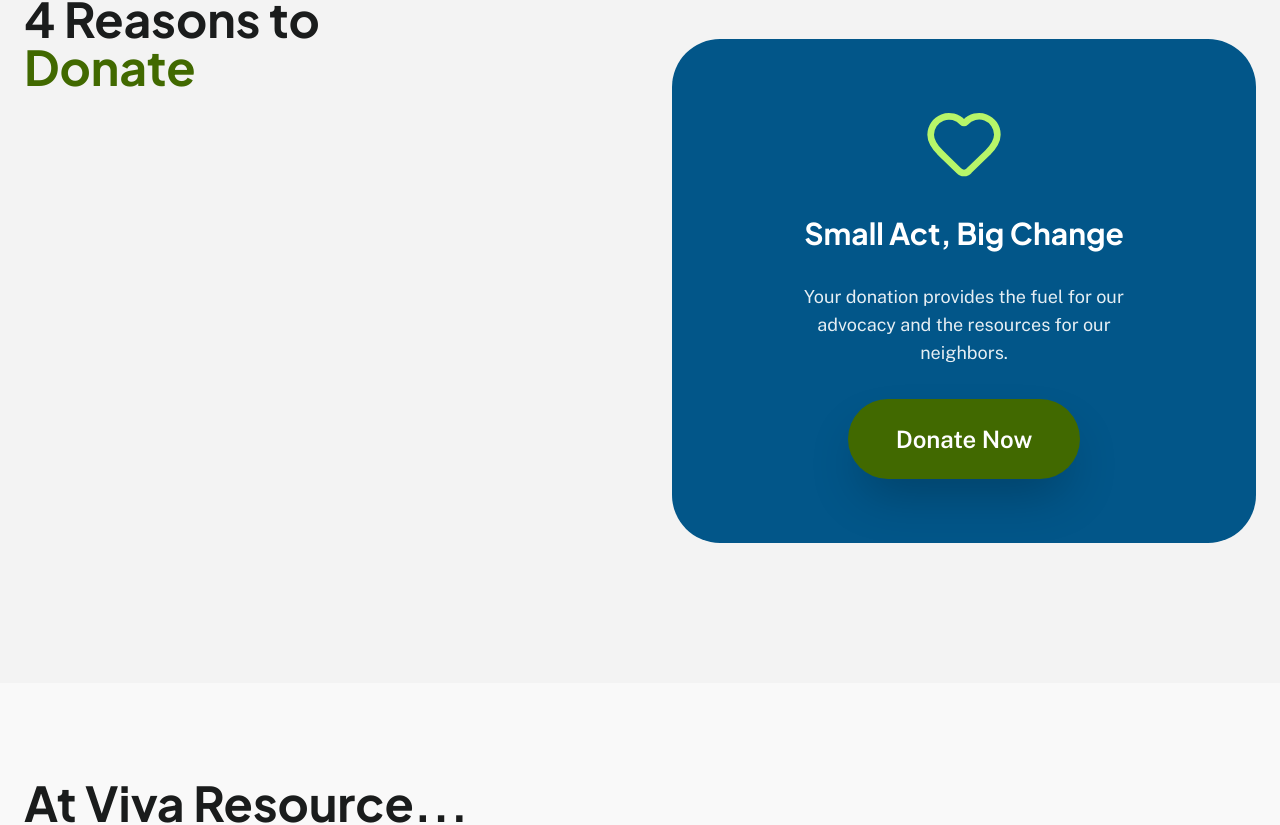
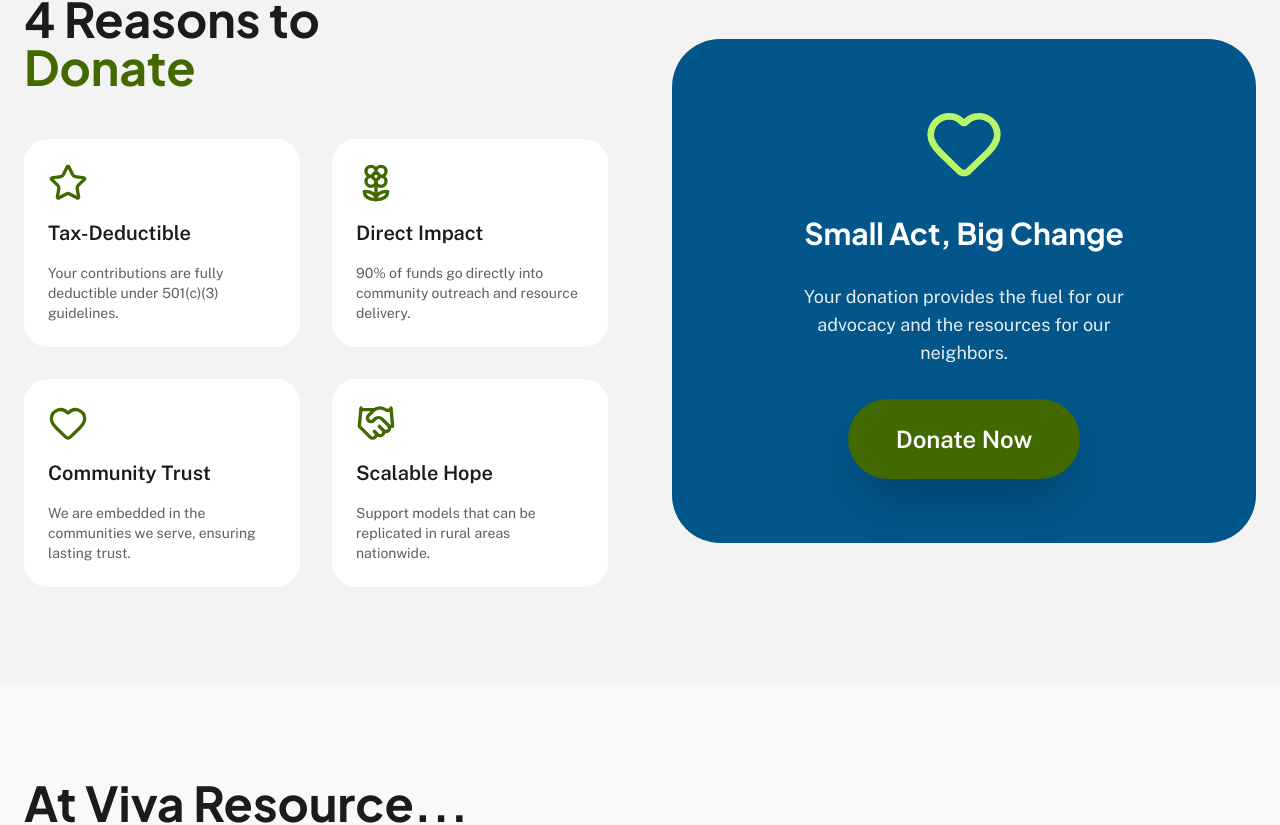
Before and after one commit to DonGeeo87/VivaResource, a Next.js app: page / in a window 1280 px wide. Shown: the part 3301-4126 px from the top of the page. Built offline with nearby package versions, Linux system fonts and the light colour scheme; no server answers.

Commit message:
Fix stagger animations by adding in-view to stagger containers

```diff
--- a/src/app/page.tsx
+++ b/src/app/page.tsx
@@ -81,12 +81,15 @@ export default function Home(): JSX.Element {
   const heroRef = useRef<HTMLDivElement | null>(null);
   const getHelpSection = useInView({ threshold: 0.15 });
   const pillarsSection = useInView({ threshold: 0.1 });
+  const pillarsStagger = useInView({ threshold: 0.1 });
   const donateSection = useInView({ threshold: 0.15 });
+  const donateStagger = useInView({ threshold: 0.1 });
   const aboutSection = useInView({ threshold: 0.15 });
   const foundersSection = useInView({ threshold: 0.1 });
   const partnersSection = useInView({ threshold: 0.3 });
   const drivingChangeSection = useInView({ threshold: 0.2 });
   const pathwaysSection = useInView({ threshold: 0.1 });
+  const pathwaysStagger = useInView({ threshold: 0.1 });
   const faqSection = useInView({ threshold: 0.1 });
   const contactSection = useInView({ threshold: 0.15 });
 
@@ -278,13 +281,13 @@ export default function Home(): JSX.Element {
       </section>
 
       {/* 3. OUR PILLARS */}
-      <section ref={pillarsSection.ref} className={`py-24 px-6 animate-on-scroll animate-fade-in ${pillarsSection.isInView ? 'in-view' : ''}`}>
-        <div className="max-w-7xl mx-auto space-y-16">
+      <section ref={pillarsSection.ref} className={`py-12 md:py-24 px-6 animate-on-scroll animate-fade-in ${pillarsSection.isInView ? 'in-view' : ''}`}>
+        <div className="max-w-7xl mx-auto space-y-8 md:space-y-16">
           <div className="text-center space-y-4">
-            <h2 className="text-5xl font-headline font-bold text-on-surface">{translations.home.pillarsTitle}</h2>
+            <h2 className="text-3xl md:text-5xl font-headline font-bold text-on-surface">{translations.home.pillarsTitle}</h2>
             <div className="w-24 h-1.5 bg-primary mx-auto rounded-full"></div>
           </div>
-          <div className="space-y-4 md:space-y-6 stagger-container">
+          <div ref={pillarsStagger.ref} className={`space-y-4 md:space-y-6 stagger-container ${pillarsStagger.isInView ? 'in-view' : ''}`}>
             {/* Pillar 01 */}
             <div className="grid grid-cols-1 md:grid-cols-12 items-stretch rounded-2xl md:rounded-3xl overflow-hidden shadow-sm group stagger-item">
               <div className="md:col-span-2 bg-[#D4E8B9] flex items-center justify-center p-4 md:p-8 group-hover:bg-secondary transition-colors duration-500">
@@ -340,42 +343,42 @@ export default function Home(): JSX.Element {
       </section>
 
       {/* 4. DONATE CTA */}
-      <section ref={donateSection.ref} className={`py-24 px-6 bg-surface-low animate-on-scroll animate-slide-up ${donateSection.isInView ? 'in-view' : ''}`}>
+      <section ref={donateSection.ref} className={`py-12 md:py-24 px-6 bg-surface-low animate-on-scroll animate-slide-up ${donateSection.isInView ? 'in-view' : ''}`}>
         <div className="max-w-7xl mx-auto">
-          <div className="grid grid-cols-1 lg:grid-cols-2 gap-16 items-center">
-            <div className="space-y-12">
-              <h2 className="text-4xl lg:text-5xl font-headline font-bold text-on-surface leading-tight">
+          <div className="grid grid-cols-1 lg:grid-cols-2 gap-8 md:gap-16 items-center">
+            <div className="space-y-8 md:space-y-12">
+              <h2 className="text-3xl md:text-4xl lg:text-5xl font-headline font-bold text-on-surface leading-tight">
                 {translations.home.donateReasons} <br />
                 <span className="text-secondary">{translations.home.donateHighlight}</span>
               </h2>
-              <div className="grid grid-cols-1 sm:grid-cols-2 gap-8 stagger-container">
-                <div className="space-y-4 p-6 bg-surface-lowest rounded-2xl stagger-item">
-                  <Star className="w-10 h-10 text-secondary" />
-                  <h4 className="font-bold text-xl">{translations.home.reason1Title}</h4>
+              <div ref={donateStagger.ref} className={`grid grid-cols-1 sm:grid-cols-2 gap-4 md:gap-8 stagger-container ${donateStagger.isInView ? 'in-view' : ''}`}>
+                <div className="space-y-4 p-4 md:p-6 bg-surface-lowest rounded-2xl stagger-item">
+                  <Star className="w-8 h-8 md:w-10 md:h-10 text-secondary" />
+                  <h4 className="font-bold text-lg md:text-xl">{translations.home.reason1Title}</h4>
                   <p className="text-sm opacity-70">{translations.home.reason1Desc}</p>
                 </div>
-                <div className="space-y-4 p-6 bg-surface-lowest rounded-2xl stagger-item">
-                  <Flower2 className="w-10 h-10 text-secondary" />
-                  <h4 className="font-bold text-xl">{translations.home.reason2Title}</h4>
+                <div className="space-y-4 p-4 md:p-6 bg-surface-lowest rounded-2xl stagger-item">
+                  <Flower2 className="w-8 h-8 md:w-10 md:h-10 text-secondary" />
+                  <h4 className="font-bold text-lg md:text-xl">{translations.home.reason2Title}</h4>
                   <p className="text-sm opacity-70">{translations.home.reason2Desc}</p>
                 </div>
-                <div className="space-y-4 p-6 bg-surface-lowest rounded-2xl stagger-item">
-                  <Heart className="w-10 h-10 text-secondary" />
-                  <h4 className="font-bold text-xl">{translations.home.reason3Title}</h4>
+                <div className="space-y-4 p-4 md:p-6 bg-surface-lowest rounded-2xl stagger-item">
+                  <Heart className="w-8 h-8 md:w-10 md:h-10 text-secondary" />
+                  <h4 className="font-bold text-lg md:text-xl">{translations.home.reason3Title}</h4>
                   <p className="text-sm opacity-70">{translations.home.reason3Desc}</p>
                 </div>
-                <div className="space-y-4 p-6 bg-surface-lowest rounded-2xl stagger-item">
-                  <Handshake className="w-10 h-10 text-secondary" />
-                  <h4 className="font-bold text-xl">{translations.home.reason4Title}</h4>
+                <div className="space-y-4 p-4 md:p-6 bg-surface-lowest rounded-2xl stagger-item">
+                  <Handshake className="w-8 h-8 md:w-10 md:h-10 text-secondary" />
+                  <h4 className="font-bold text-lg md:text-xl">{translations.home.reason4Title}</h4>
                   <p className="text-sm opacity-70">{translations.home.reason4Desc}</p>
                 </div>
               </div>
             </div>
-            <div className="flex flex-col items-center justify-center space-y-8 bg-primary rounded-[3rem] p-16 text-center text-on-primary stagger-item">
-              <Heart className="w-20 h-20 text-secondary-container" />
-              <h3 className="text-3xl font-headline font-bold">{translations.home.donateCardTitle}</h3>
-              <p className="text-lg opacity-90 max-w-sm">{translations.home.donateCardDesc}</p>
-              <Link href="/donate" className="bg-secondary text-on-secondary px-12 py-6 rounded-full font-bold text-2xl hover:scale-105 transition-all shadow-2xl text-center">
+            <div className="flex flex-col items-center justify-center space-y-4 md:space-y-8 bg-primary rounded-2xl md:rounded-[3rem] p-8 md:p-16 text-center text-on-primary stagger-item">
+              <Heart className="w-16 h-16 md:w-20 md:h-20 text-secondary-container" />
+              <h3 className="text-2xl md:text-3xl font-headline font-bold">{translations.home.donateCardTitle}</h3>
+              <p className="text-base md:text-lg opacity-90 max-w-sm">{translations.home.donateCardDesc}</p>
+              <Link href="/donate" className="bg-secondary text-on-secondary px-8 md:px-12 py-4 md:py-6 rounded-full font-bold text-xl md:text-2xl hover:scale-105 transition-all shadow-2xl text-center">
                 {translations.home.ctaButton2}
               </Link>
             </div>
@@ -513,13 +516,13 @@ export default function Home(): JSX.Element {
       </section>
 
       {/* 9. ENGAGEMENT PATHWAYS */}
-      <section ref={pathwaysSection.ref} className={`py-24 px-6 animate-on-scroll animate-fade-in ${pathwaysSection.isInView ? 'in-view' : ''}`}>
+      <section ref={pathwaysSection.ref} className={`py-12 md:py-24 px-6 animate-on-scroll animate-fade-in ${pathwaysSection.isInView ? 'in-view' : ''}`}>
         <div className="max-w-7xl mx-auto">
-          <h2 className="text-4xl font-headline font-bold mb-16 text-center">{translations.home.pathwaysTitle}</h2>
-          <div className="grid grid-cols-1 md:grid-cols-3 gap-10 stagger-container">
+          <h2 className="text-3xl md:text-4xl font-headline font-bold mb-8 md:mb-16 text-center">{translations.home.pathwaysTitle}</h2>
+          <div ref={pathwaysStagger.ref} className={`grid grid-cols-1 md:grid-cols-3 gap-6 md:gap-10 stagger-container ${pathwaysStagger.isInView ? 'in-view' : ''}`}>
             {/* Program 01 */}
             <div className="group cursor-pointer stagger-item">
-              <div className="relative h-80 rounded-3xl overflow-hidden mb-6">
+              <div className="relative h-60 md:h-80 rounded-2xl md:rounded-3xl overflow-hidden mb-4 md:mb-6">
                 <Image
                   src="/photo-bank/vivaresource (5).jpg"
                   alt="community workshop training session"
@@ -528,17 +531,17 @@ export default function Home(): JSX.Element {
                   style={{ objectFit: 'cover' }}
                   className="transition-transform duration-500 group-hover:scale-110"
                 />
-                <div className="absolute top-4 left-4 bg-white/90 backdrop-blur-md w-12 h-12 rounded-full flex items-center justify-center font-black text-primary text-xl shadow-lg">01</div>
+                <div className="absolute top-3 left-3 md:top-4 md:left-4 bg-white/90 backdrop-blur-md w-10 h-10 md:w-12 md:h-12 rounded-full flex items-center justify-center font-black text-primary text-lg md:text-xl shadow-lg">01</div>
               </div>
-              <h4 className="text-2xl font-headline font-bold mb-3 group-hover:text-primary transition-colors">{translations.home.pathway01Title}</h4>
-              <p className="text-on-surface-variant line-clamp-3">{translations.home.pathway01Desc}</p>
-              <Link href="/get-involved" className="mt-4 flex items-center gap-2 text-primary font-bold group-hover:gap-3 transition-all">
-                {translations.home.learnMore} <ChevronRight className="w-5 h-5" />
+              <h4 className="text-xl md:text-2xl font-headline font-bold mb-2 md:mb-3 group-hover:text-primary transition-colors">{translations.home.pathway01Title}</h4>
+              <p className="text-on-surface-variant line-clamp-3 text-sm md:text-base">{translations.home.pathway01Desc}</p>
+              <Link href="/get-involved" className="mt-3 md:mt-4 flex items-center gap-2 text-primary font-bold group-hover:gap-3 transition-all">
+                {translations.home.learnMore} <ChevronRight className="w-4 h-4 md:w-5 md:h-5" />
               </Link>
             </div>
             {/* Program 02 */}
             <div className="group cursor-pointer stagger-item">
-              <div className="relative h-80 rounded-3xl overflow-hidden mb-6">
+              <div className="relative h-60 md:h-80 rounded-2xl md:rounded-3xl overflow-hidden mb-4 md:mb-6">
                 <Image
                   src="/photo-bank/vivaresource (6).jpg"
                   alt="volunteers organizing food donations"
@@ -547,17 +550,17 @@ export default function Home(): JSX.Element {
                   style={{ objectFit: 'cover' }}
                   className="transition-transform duration-500 group-hover:scale-110"
                 />
-                <div className="absolute top-4 left-4 bg-white/90 backdrop-blur-md w-12 h-12 rounded-full flex items-center justify-center font-black text-primary text-xl shadow-lg">02</div>
+                <div className="absolute top-3 left-3 md:top-4 md:left-4 bg-white/90 backdrop-blur-md w-10 h-10 md:w-12 md:h-12 rounded-full flex items-center justify-center font-black text-primary text-lg md:text-xl shadow-lg">02</div>
               </div>
-              <h4 className="text-2xl font-headline font-bold mb-3 group-hover:text-primary transition-colors">{translations.home.pathway02Title}</h4>
-              <p className="text-on-surface-variant line-clamp-3">{translations.home.pathway02Desc}</p>
-              <Link href="/get-help" className="mt-4 flex items-center gap-2 text-primary font-bold group-hover:gap-3 transition-all">
-                {translations.home.learnMore} <ChevronRight className="w-5 h-5" />
+              <h4 className="text-xl md:text-2xl font-headline font-bold mb-2 md:mb-3 group-hover:text-primary transition-colors">{translations.home.pathway02Title}</h4>
+              <p className="text-on-surface-variant line-clamp-3 text-sm md:text-base">{translations.home.pathway02Desc}</p>
+              <Link href="/get-help" className="mt-3 md:mt-4 flex items-center gap-2 text-primary font-bold group-hover:gap-3 transition-all">
+                {translations.home.learnMore} <ChevronRight className="w-4 h-4 md:w-5 md:h-5" />
               </Link>
             </div>
             {/* Program 03 */}
             <div className="group cursor-pointer stagger-item">
-              <div className="relative h-80 rounded-3xl overflow-hidden mb-6">
+              <div className="relative h-60 md:h-80 rounded-2xl md:rounded-3xl overflow-hidden mb-4 md:mb-6">
                 <Image
                   src="/photo-bank/vivaresource (8).jpg"
                   alt="community collaboration meeting"
@@ -566,12 +569,12 @@ export default function Home(): JSX.Element {
                   style={{ objectFit: 'cover' }}
                   className="transition-transform duration-500 group-hover:scale-110"
                 />
-                <div className="absolute top-4 left-4 bg-white/90 backdrop-blur-md w-12 h-12 rounded-full flex items-center justify-center font-black text-primary text-xl shadow-lg">03</div>
+                <div className="absolute top-3 left-3 md:top-4 md:left-4 bg-white/90 backdrop-blur-md w-10 h-10 md:w-12 md:h-12 rounded-full flex items-center justify-center font-black text-primary text-lg md:text-xl shadow-lg">03</div>
               </div>
-              <h4 className="text-2xl font-headline font-bold mb-3 group-hover:text-primary transition-colors">{translations.home.pathway03Title}</h4>
-              <p className="text-on-surface-variant line-clamp-3">{translations.home.pathway03Desc}</p>
-              <Link href="/resources" className="mt-4 flex items-center gap-2 text-primary font-bold group-hover:gap-3 transition-all">
-                {translations.home.learnMore} <ChevronRight className="w-5 h-5" />
+              <h4 className="text-xl md:text-2xl font-headline font-bold mb-2 md:mb-3 group-hover:text-primary transition-colors">{translations.home.pathway03Title}</h4>
+              <p className="text-on-surface-variant line-clamp-3 text-sm md:text-base">{translations.home.pathway03Desc}</p>
+              <Link href="/resources" className="mt-3 md:mt-4 flex items-center gap-2 text-primary font-bold group-hover:gap-3 transition-all">
+                {translations.home.learnMore} <ChevronRight className="w-4 h-4 md:w-5 md:h-5" />
               </Link>
             </div>
           </div>
```
